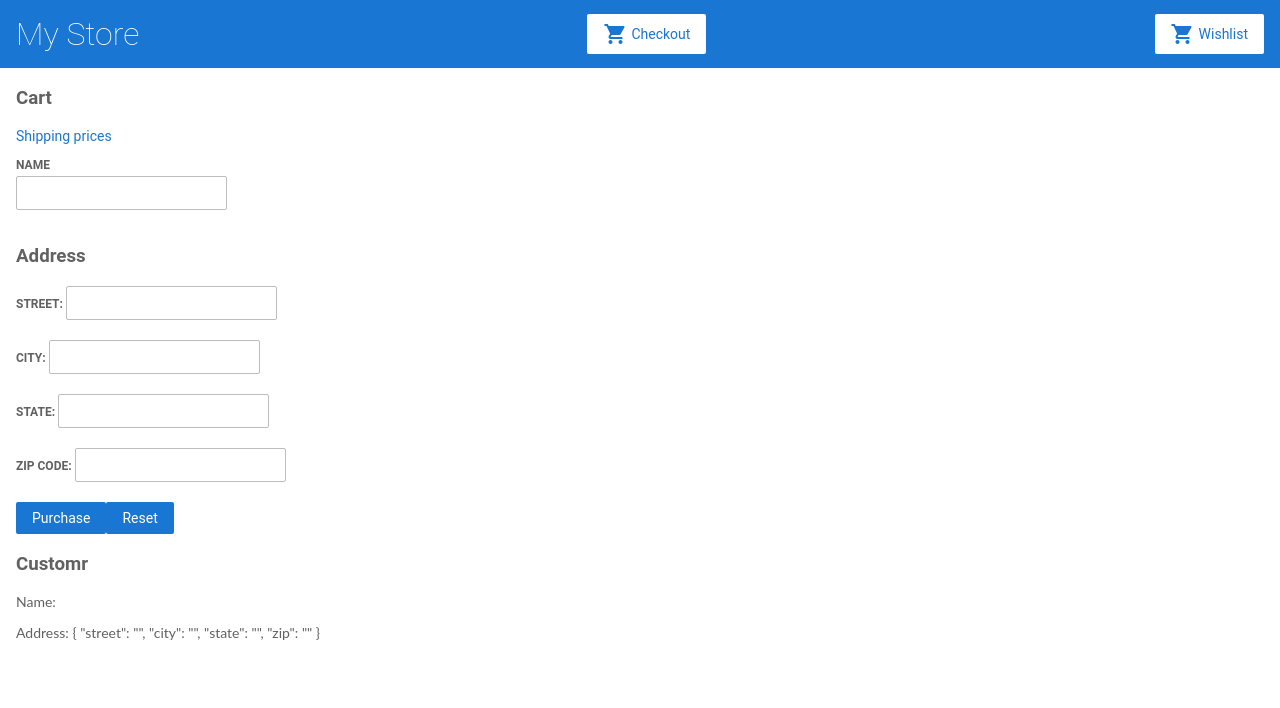
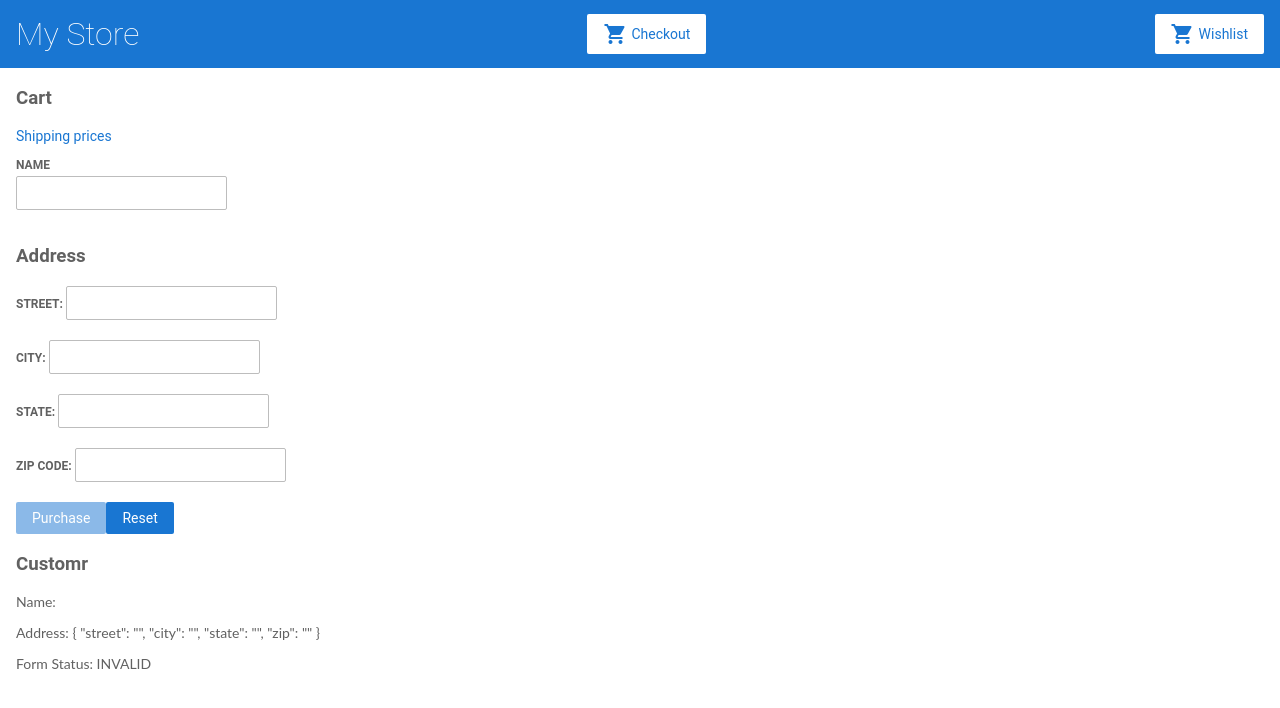
Before and after one commit to ChanksM/angular-tutorial-1, an Angular app: page /cart in a window 1280 px wide. Shown: the top 708 px of the page. Built offline with nearby package versions, Linux system fonts and the light colour scheme.

Commit message:
feat(9-reactive-forms-form-validation): Finish tutorial

```diff
--- a/src/app/cart/cart.component.html
+++ b/src/app/cart/cart.component.html
@@ -16,7 +16,7 @@
 <form [formGroup]="checkedForm" (ngSubmit)="onSubmit(checkedForm.value)">
     <div>
         <label for="name">Name</label>
-        <input id="name" type='text' formControlName="name">
+        <input id="name" type='text' formControlName="name" required>
     </div>
 
     <div formGroupName="address">
@@ -35,7 +35,7 @@
         </label>
     </div>
 
-    <button class="button" type="submit">Purchase</button>
+    <button class="button" type="submit" [disabled]="checkedForm.status === 'INVALID'">Purchase</button>
     <button class="button" type="button" (click)="resetForm()">Reset</button>
 </form>
 
@@ -50,4 +50,8 @@
         Address: {{checkedForm.controls.address.value | json}}
     </p>
 
+    <p>
+        Form Status: {{checkedForm.status}}
+    </p>
+
 </div>
--- a/src/app/cart/cart.component.ts
+++ b/src/app/cart/cart.component.ts
@@ -1,6 +1,6 @@
 import { CartService } from './../cart.service';
 import { Component, OnInit } from '@angular/core';
-import { FormBuilder } from '@angular/forms';
+import { FormBuilder, Validators } from '@angular/forms';
 
 @Component({
     selector: 'app-cart',
@@ -14,7 +14,7 @@
     constructor(private cartService: CartService, private formBuilder: FormBuilder) {
         this.items = this.cartService.getItems();
         this.checkedForm = formBuilder.group( {
-            name: '',
+            name: ['', Validators.minLength(3)],
             address: formBuilder.group({
                 street: '',
                 city: '',
```
